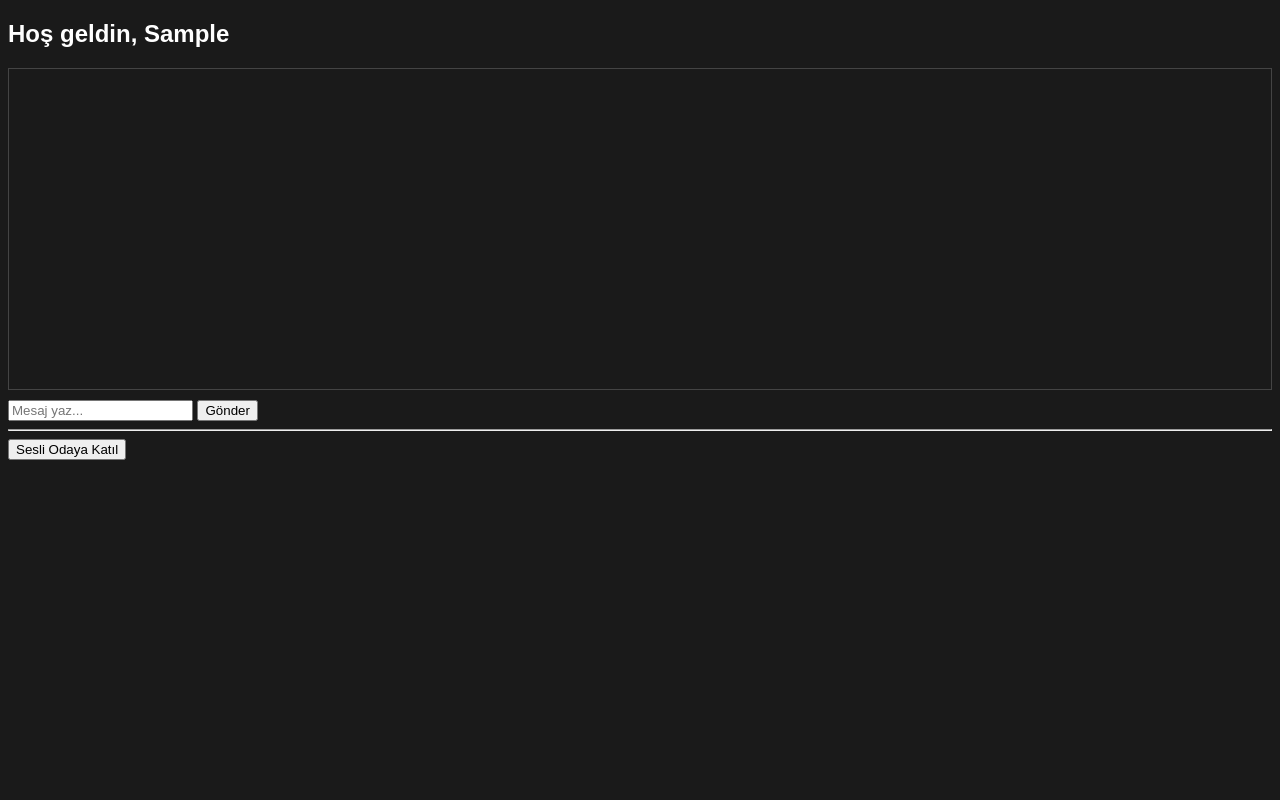
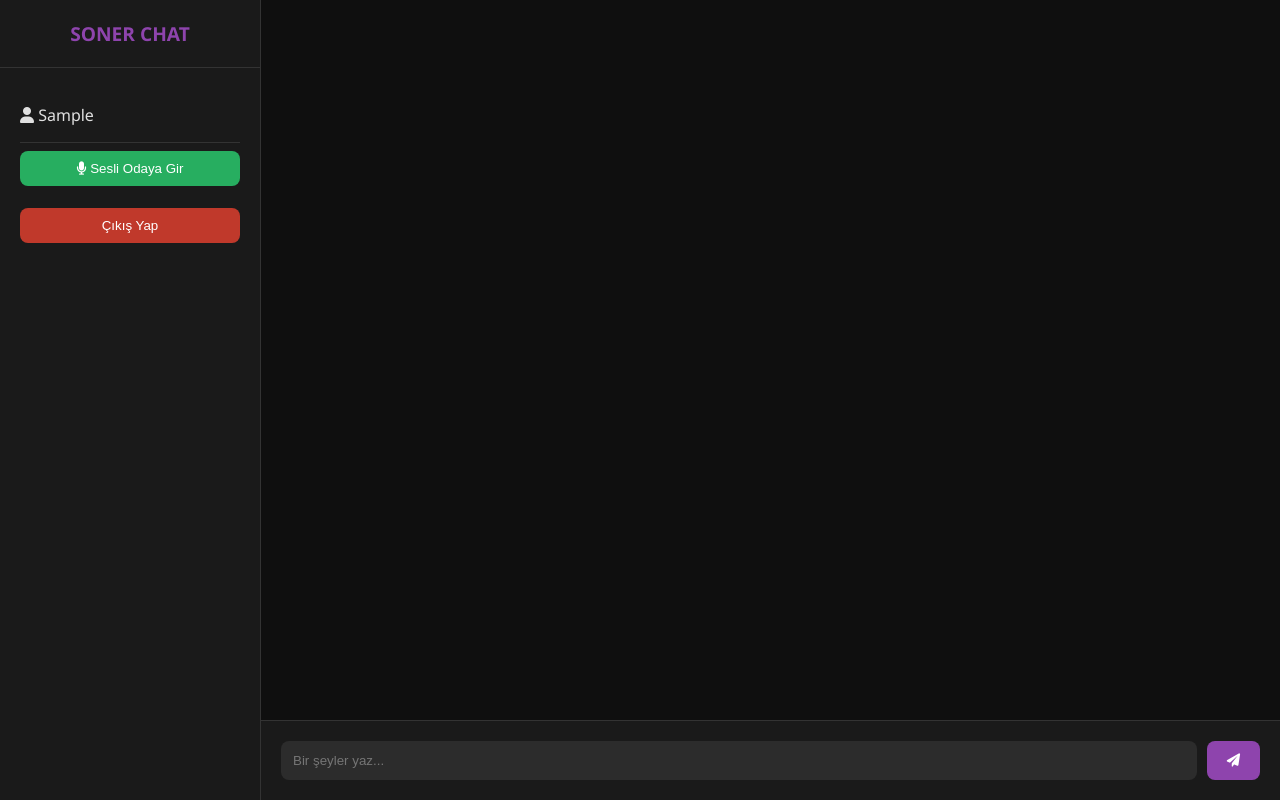
Before and after one commit to sonerhasgul/web_proje, a Flask app: page / in a window 1280 px wide. Run offline with Flask 3, Linux system fonts and the light colour scheme; the visitor is signed in with stand-in values (Sample User, id 1); tables that the repository leaves empty hold one stand-in row (values such as "Sample post"); some libraries are stand-ins or nearby versions.

Commit message:
Update sohbet.html

```diff
--- a/templates/sohbet.html
+++ b/templates/sohbet.html
@@ -1,57 +1,82 @@
 <!DOCTYPE html>
-<html>
+<html lang="tr">
 <head>
-    <title>Soner Chat</title>
+    <meta charset="UTF-8">
+    <meta name="viewport" content="width=device-width, initial-scale=1.0">
+    <title>Soner Chat Pro</title>
     <script src="https://cdnjs.cloudflare.com/ajax/libs/socket.io/4.0.1/socket.io.js"></script>
+    <link rel="stylesheet" href="https://cdnjs.cloudflare.com/ajax/libs/font-awesome/6.0.0/css/all.min.css">
     <style>
-        body { font-family: sans-serif; background: #1a1a1a; color: white; }
-        #messages { height: 300px; overflow-y: auto; border: 1px solid #444; padding: 10px; margin-bottom: 10px; }
-        .msg { margin-bottom: 8px; padding: 5px; border-radius: 5px; background: #333; }
-        .me { background: #0056b3; text-align: right; }
-        #voice-panel { display: none; background: #2c3e50; padding: 10px; border-radius: 10px; margin-top: 10px; }
-        #meter-bg { width: 100%; height: 10px; background: #444; border-radius: 5px; }
-        #meter-fill { width: 0%; height: 100%; background: #2ecc71; transition: 0.1s; }
+        :root { --bg: #0f0f0f; --panel: #1a1a1a; --accent: #8e44ad; --text: #e0e0e0; }
+        body { background: var(--bg); color: var(--text); font-family: 'Segoe UI', sans-serif; margin: 0; display: flex; height: 100vh; overflow: hidden; }
+
+        /* Yan Panel */
+        .sidebar { width: 260px; background: var(--panel); border-right: 1px solid #333; display: flex; flex-direction: column; }
+        .sidebar-header { padding: 20px; border-bottom: 1px solid #333; text-align: center; color: var(--accent); font-weight: bold; font-size: 1.2rem; }
+
+        /* Mesaj Alanı */
+        .chat-area { flex: 1; display: flex; flex-direction: column; position: relative; }
+        #messages { flex: 1; overflow-y: auto; padding: 20px; display: flex; flex-direction: column; gap: 10px; }
+        .msg { max-width: 70%; padding: 10px 15px; border-radius: 15px; background: #2c2c2c; align-self: flex-start; position: relative; }
+        .msg.me { align-self: flex-end; background: var(--accent); color: white; }
+        .msg small { display: block; font-size: 0.7rem; opacity: 0.7; margin-bottom: 4px; }
+
+        /* Input Alanı */
+        .input-area { padding: 20px; background: var(--panel); display: flex; gap: 10px; border-top: 1px solid #333; }
+        input { flex: 1; background: #2c2c2c; border: none; padding: 12px; border-radius: 8px; color: white; outline: none; }
+        button { background: var(--accent); border: none; padding: 10px 20px; border-radius: 8px; color: white; cursor: pointer; transition: 0.3s; }
+        button:hover { opacity: 0.8; }
+
+        /* Ses Paneli */
+        #voice-panel { position: absolute; top: 20px; right: 20px; background: rgba(26, 26, 26, 0.95); padding: 15px; border-radius: 12px; border: 1px solid var(--accent); display: none; width: 200px; box-shadow: 0 10px 30px rgba(0,0,0,0.5); }
+        .meter { height: 6px; background: #333; border-radius: 3px; margin: 10px 0; overflow: hidden; }
+        .meter-fill { height: 100%; background: #2ecc71; width: 0%; transition: 0.1s; }
     </style>
 </head>
 <body>
-    <h2>Hoş geldin, {{ kullanici.kullanici_adi }}</h2>
-    <div id="messages"></div>
-    <input id="m-in" placeholder="Mesaj yaz...">
-    <button onclick="send()">Gönder</button>
-    <hr>
-    <button onclick="joinVoice('Genel Ses')">Sesli Odaya Katıl</button>
+    <div class="sidebar">
+        <div class="sidebar-header">SONER CHAT</div>
+        <div style="padding: 20px;">
+            <p><i class="fas fa-user"></i> {{ kullanici.kullanici_adi }}</p>
+            <hr style="border:0; border-top:1px solid #333">
+            <button onclick="joinVoice('Genel Ses')" style="width: 100%; background: #27ae60;">
+                <i class="fas fa-microphone"></i> Sesli Odaya Gir
+            </button>
+            <br><br>
+            <button onclick="window.location.href='/logout'" style="width: 100%; background: #c0392b;">Çıkış Yap</button>
+        </div>
+    </div>
 
-    <div id="voice-panel">
-        <p>Oda: <span id="v-name"></span></p>
-        <div id="meter-bg"><div id="meter-fill"></div></div>
-        <button onclick="leaveVoice()">Ayrıl</button>
+    <div class="chat-area">
+        <div id="messages"></div>
+
+        <div id="voice-panel">
+            <div style="font-size: 0.8rem; margin-bottom: 5px;"><i class="fas fa-signal"></i> Sesli Oda Bağlı</div>
+            <div class="meter"><div id="meter-fill" class="meter-fill"></div></div>
+            <button onclick="location.reload()" style="width: 100%; font-size: 0.8rem; padding: 5px;">Ayrıl</button>
+        </div>
+
+        <div class="input-area">
+            <input id="m-in" placeholder="Bir şeyler yaz..." onkeypress="if(event.key==='Enter') send()">
+            <button onclick="send()"><i class="fas fa-paper-plane"></i></button>
+        </div>
     </div>
 
     <script>
         const socket = io();
         const myName = "{{ kullanici.kullanici_adi }}";
-        let curRoom = '#genel', localStream, peers = {};
-
-        let rtcConfig = {
-            iceServers: [
-                { urls: "stun:stun.l.google.com:19302" },
-                { urls: "stun:stun1.l.google.com:19302" },
-                { urls: "stun:stun.relay.metered.ca:80" }
-            ]
-        };
+        let localStream, peers = {};
+        let rtcConfig = { iceServers: [{ urls: "stun:stun.l.google.com:19302" }, { urls: "stun:stun.relay.metered.ca:80" }] };
 
         function send() {
             const i = document.getElementById('m-in');
-            if(i.value.trim()) {
-                socket.emit('mesaj_gonder', { mesaj: i.value, oda: curRoom });
-                i.value = '';
-            }
+            if(i.value.trim()) { socket.emit('mesaj_gonder', { mesaj: i.value, oda: 'genel' }); i.value = ''; }
         }
 
         socket.on('yeni_mesaj', d => {
             const div = document.createElement('div');
             div.className = `msg ${d.gonderen === myName ? 'me' : ''}`;
-            div.innerHTML = `<small style="display:block; font-size:0.7rem">${d.gonderen}</small>${d.icerik}`;
+            div.innerHTML = `<small>${d.gonderen}</small>${d.icerik}`;
             document.getElementById('messages').appendChild(div);
             document.getElementById('messages').scrollTop = 99999;
         });
@@ -60,69 +85,45 @@
             try {
                 localStream = await navigator.mediaDevices.getUserMedia({ audio: true });
                 document.getElementById('voice-panel').style.display = 'block';
-                document.getElementById('v-name').innerText = sRoom;
 
-                // Ses barı animasyonu
-                const audioCtx = new (window.AudioContext || window.webkitAudioContext)();
-                const analyser = audioCtx.createAnalyser();
-                const source = audioCtx.createMediaStreamSource(localStream);
-                const node = audioCtx.createScriptProcessor(2048, 1, 1);
+                const audioCtx = new AudioContext(), analyser = audioCtx.createAnalyser(), source = audioCtx.createMediaStreamSource(localStream), node = audioCtx.createScriptProcessor(2048, 1, 1);
                 source.connect(analyser); analyser.connect(node); node.connect(audioCtx.destination);
                 node.onaudioprocess = () => {
-                    let arr = new Uint8Array(analyser.frequencyBinCount);
-                    analyser.getByteFrequencyData(arr);
-                    let avg = arr.reduce((a,b)=>a+b)/arr.length;
-                    document.getElementById('meter-fill').style.width = Math.min(avg * 3, 100) + "%";
+                    let arr = new Uint8Array(analyser.frequencyBinCount); analyser.getByteFrequencyData(arr);
+                    document.getElementById('meter-fill').style.width = (arr.reduce((a,b)=>a+b)/arr.length) * 3 + "%";
                 };
-
-                socket.emit('ses_sinyali', { type: 'join', oda: sRoom, ad: myName });
-            } catch(e) { alert("Mikrofon izni gerekli!"); }
+                socket.emit('ses_sinyali', { type: 'join', ad: myName });
+            } catch(e) { alert("Mikrofon izni ver!"); }
         }
 
         socket.on('ses_sinyali_al', async (data) => {
             if (data.type === 'join') {
-                const p = createPeer(data.ad, data.oda);
-                const offer = await p.createOffer();
-                await p.setLocalDescription(offer);
-                socket.emit('ses_sinyali', { type: 'offer', offer, oda: data.oda, hedef: data.ad, gonderen: myName });
-            } else if (data.type === 'offer') {
-                const p = createPeer(data.gonderen, data.oda);
+                const p = createPeer(data.ad);
+                const offer = await p.createOffer(); await p.setLocalDescription(offer);
+                socket.emit('ses_sinyali', { type: 'offer', offer, hedef: data.ad, gonderen: myName });
+            } else if (data.type === 'offer' && data.hedef === myName) {
+                const p = createPeer(data.gonderen);
                 await p.setRemoteDescription(new RTCSessionDescription(data.offer));
-                const answer = await p.createAnswer();
-                await p.setLocalDescription(answer);
-                socket.emit('ses_sinyali', { type: 'answer', answer, oda: data.oda, hedef: data.gonderen, gonderen: myName });
-            } else if (data.type === 'answer') {
-                if(peers[data.gonderen]) await peers[data.gonderen].setRemoteDescription(new RTCSessionDescription(data.answer));
-            } else if (data.type === 'ice') {
-                if(peers[data.gonderen] && data.candidate) await peers[data.gonderen].addIceCandidate(new RTCIceCandidate(data.candidate));
+                const answer = await p.createAnswer(); await p.setLocalDescription(answer);
+                socket.emit('ses_sinyali', { type: 'answer', answer, hedef: data.gonderen, gonderen: myName });
+            } else if (data.type === 'answer' && data.hedef === myName) {
+                await peers[data.gonderen].setRemoteDescription(new RTCSessionDescription(data.answer));
+            } else if (data.type === 'ice' && data.hedef === myName) {
+                await peers[data.gonderen].addIceCandidate(new RTCIceCandidate(data.candidate));
             }
         });
 
-        function createPeer(target, oda) {
-            const p = new RTCPeerConnection(rtcConfig);
-            peers[target] = p;
+        function createPeer(target) {
+            const p = new RTCPeerConnection(rtcConfig); peers[target] = p;
             localStream.getTracks().forEach(t => p.addTrack(t, localStream));
-
             p.ontrack = (e) => {
                 let a = document.getElementById('audio-' + target);
-                if(!a) {
-                    a = document.createElement('audio');
-                    a.id = 'audio-' + target;
-                    a.autoplay = true;
-                    a.setAttribute('playsinline', 'true');
-                    document.body.appendChild(a);
-                }
+                if(!a) { a = document.createElement('audio'); a.id = 'audio-' + target; a.autoplay = true; document.body.appendChild(a); }
                 a.srcObject = e.streams[0];
-                a.play().catch(() => {}); // Autoplay engelini aşmak için
             };
-
-            p.onicecandidate = (e) => {
-                if(e.candidate) socket.emit('ses_sinyali', { type: 'ice', candidate: e.candidate, oda: oda, hedef: target, gonderen: myName });
-            };
+            p.onicecandidate = (e) => { if(e.candidate) socket.emit('ses_sinyali', { type: 'ice', candidate: e.candidate, hedef: target, gonderen: myName }); };
             return p;
         }
-
-        function leaveVoice() { location.reload(); }
     </script>
 </body>
 </html>
```
